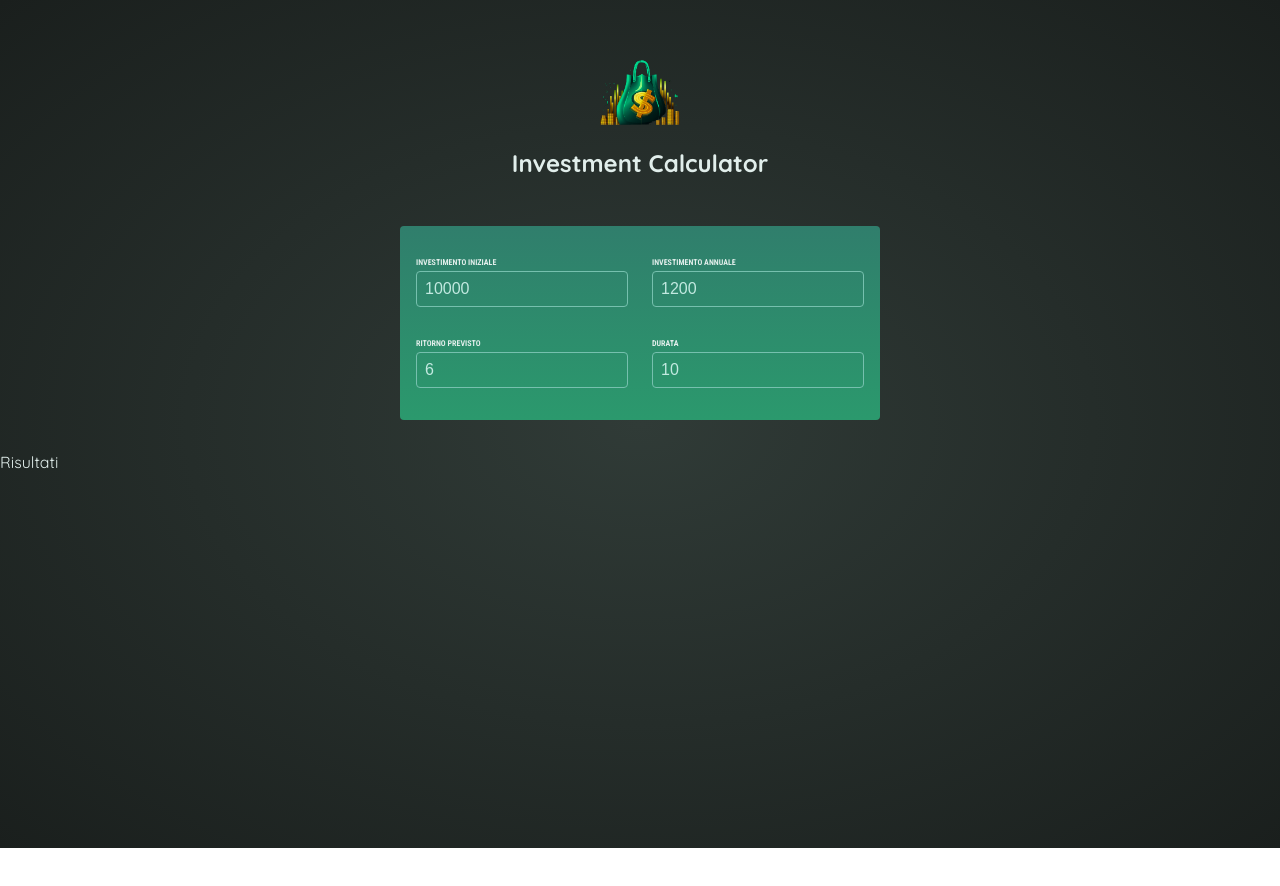
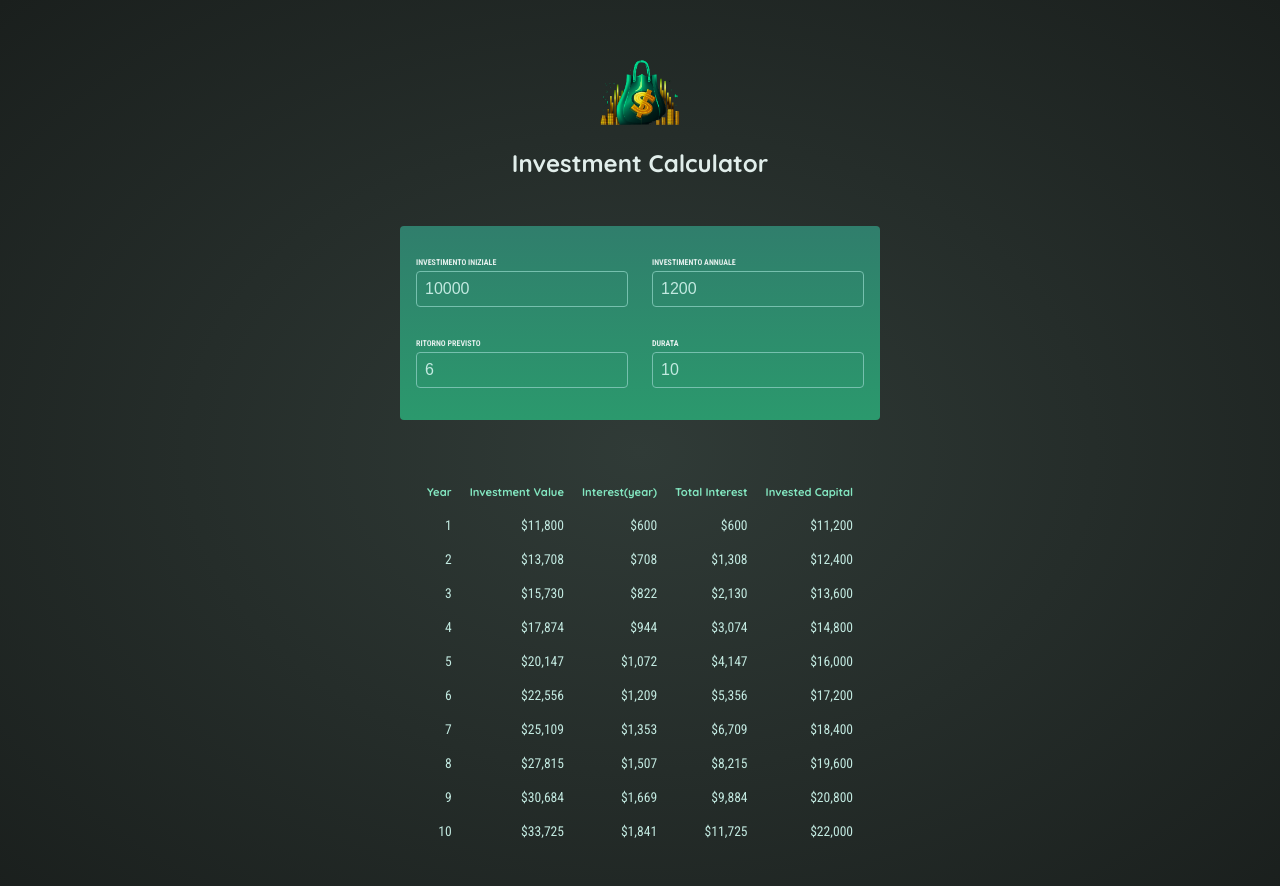
Before and after one commit to marroccuandrea/Invest-calculator-React, a React (Vite) app: page / in a window 1280 px wide. Shown: the top 886 px of the page. Before the commit the page ends 848 px from the top, so only its background shows below. Built offline with nearby package versions, Linux system fonts and the light colour scheme.

Commit message:
Update Results component to display detailed investment results, [add] formatting functions for best readability

```diff
--- a/src/components/Results.jsx
+++ b/src/components/Results.jsx
@@ -1,6 +1,40 @@
-import { calculateInvestmentResults } from "../util/investment.js";
+import { calculateInvestmentResults, formatter } from "../util/investment.js";
 
 export default function Results({ userInput }) {
   const resultsData = calculateInvestmentResults(userInput);
-  return <p>Risultati</p>;
+  const initialInvestment =
+    resultsData[0].valueEndOfYear -
+    resultsData[0].interest -
+    resultsData[0].annualInvestment;
+  return (
+    <table id="result">
+      <thead>
+        <tr>
+          <th>Year</th>
+          <th>Investment Value</th>
+          <th>Interest(year)</th>
+          <th>Total Interest</th>
+          <th>Invested Capital</th>
+        </tr>
+      </thead>
+      <tbody>
+        {resultsData.map((yearData) => {
+          const totalInterest =
+            yearData.valueEndOfYear -
+            yearData.annualInvestment * yearData.year -
+            initialInvestment;
+          const totalAmountInvested = yearData.valueEndOfYear - totalInterest;
+          return (
+            <tr key={yearData.year}>
+              <td>{yearData.year} </td>
+              <td>{formatter.format(yearData.valueEndOfYear)} </td>
+              <td>{formatter.format(yearData.interest)} </td>
+              <td>{formatter.format(totalInterest)} </td>
+              <td>{formatter.format(totalAmountInvested)} </td>
+            </tr>
+          );
+        })}
+      </tbody>
+    </table>
+  );
 }
```
